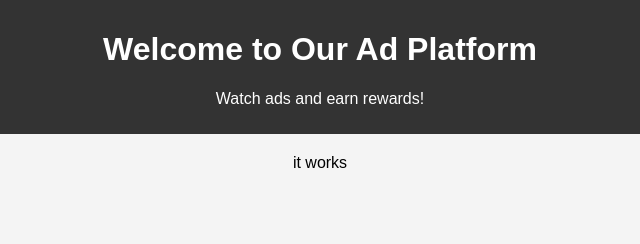
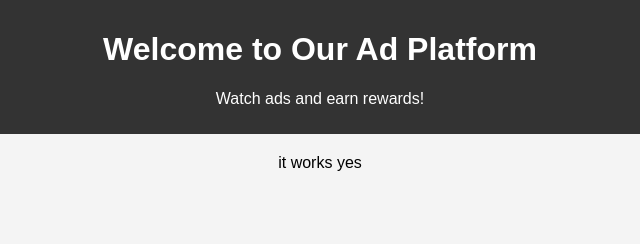
Before and after one commit to smokecxf/clicker.oi, a plain HTML site: page index.html in a window 1280 px wide. Shown: the top 244 px of the page, 320-960 px from the left. Drawn offline with Linux system fonts and the light colour scheme.

Commit message:
Update index.html

```diff
--- a/index.html
+++ b/index.html
@@ -1,9 +1,10 @@
 <!DOCTYPE html>
 <html lang="en">
 <head>
+    <meta name="google-adsense-account" content="ca-pub-9810214760448511">
     <meta charset="UTF-8">
     <meta name="viewport" content="width=device-width, initial-scale=1.0">
-    <meta name="google-adsense-account" content="ca-pub-9810214760448511">
+
     <title>Simple Ad Website</title>
     <style>
         body {
@@ -64,7 +65,8 @@
     </header>
 
     <div class="ad-container">
-     <div>it works</div>
+     <div>it works yes
+     </div>
     <footer>
         <p>© 2025 Simple Ad Website | All rights reserved.</p>
     </footer>
```
